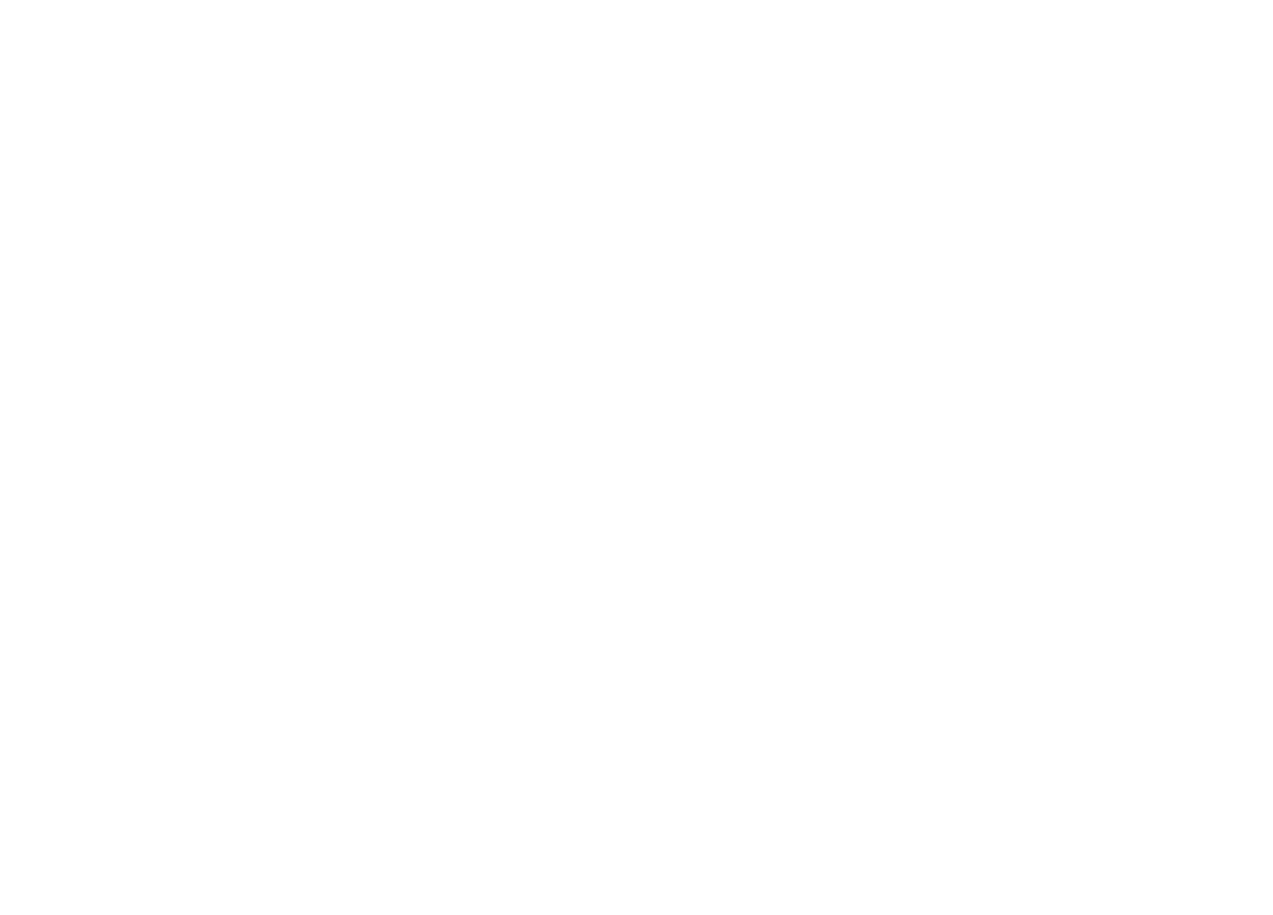
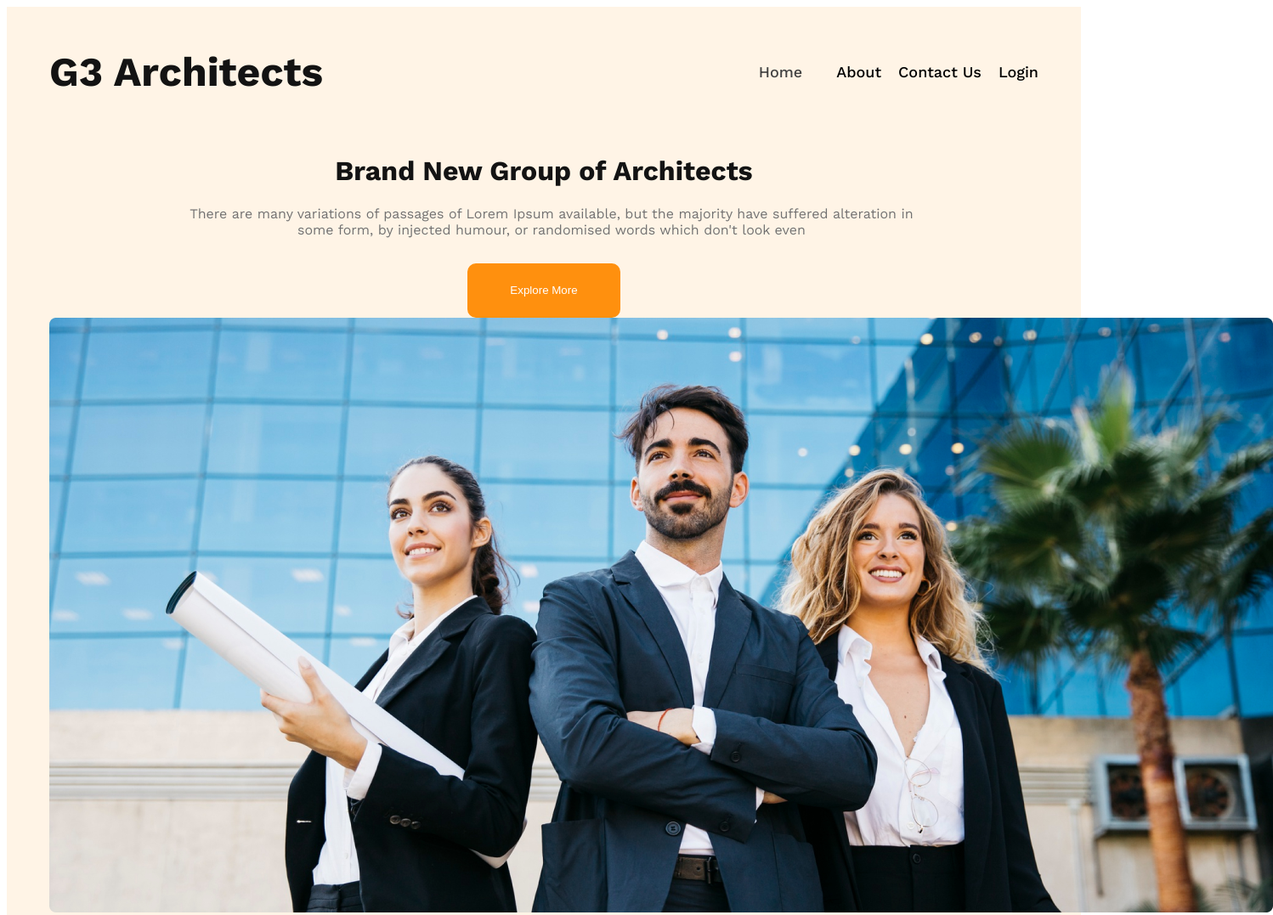
Before and after one commit to Mahidkarim/g3-architects-website, a plain HTML site: page index.html in a window 1280 px wide. Shown: the top 1077 px of the page at 85% size, 1498 px wide, since content can reach past the window. Before the commit the page ends 800 px from the top, so only its background shows below. Drawn offline with nearby package versions, Linux system fonts and the light colour scheme.

Commit message:
added the banner

```diff
--- a/index.html
+++ b/index.html
@@ -8,9 +8,31 @@
     <link rel="stylesheet" href="styles/style.css">
 </head>
 
-<body>
-    <header>
+<body class="work-sans-font">
+    <header class="header bg-color">
+        <nav>
+            <div class="navbar display-flex">
+                <h3 class="brand-name">G3 Architects</h3>
 
+                <ul class="nav-ul display-flex ">
+
+                    <li class="nav-li"><a href="" class="list-link dark-gray"> Home </a></li>
+                    <li class="nav-li"><a href="" class="list-link dark-gray"></a> About</li>
+                    <li class="nav-li"><a href="" class="list-link dark-gray"></a>Contact Us </li>
+                    <li class="nav-li"><a href="" class="list-link dark-gray"></a>Login</li>
+                </ul>
+            </div>
+        </nav>
+
+        <div class="banner">
+            <div class="banner-content">
+                <h1 class="banner-head">Brand New Group of Architects</h1>
+                <p class="banner-par">There are many variations of passages of Lorem Ipsum available, but the majority have suffered alteration in some form, by injected humour, or randomised words which don't look even</p>
+                <button class="primary-btn">Explore More</button>
+            </div>
+            <img src="images/banner.png" alt="" class="banner-img">
+
+        </div>
     </header>
 
     <main></main>
--- a/styles/style.css
+++ b/styles/style.css
@@ -0,0 +1,65 @@
+@import url('https://fonts.googleapis.com/css2?family=Work+Sans:ital,wght@0,100..900;1,100..900&display=swap');
+
+.work-sans-font {
+    font-family: "Work Sans", sans-serif;
+    font-optical-sizing: auto;
+    font-weight: 400px;
+    font-style: normal;
+}
+
+
+
+.nav-ul {
+    list-style: none;
+    font-size: 18px;
+    font-weight: 500;
+}
+
+.list-link {
+    text-decoration: none;
+    margin-right: 20px
+}
+.navbar{ justify-content: space-between;
+    align-items: center;
+}
+
+.brand-name{ font-size: 3rem;
+font-weight: bold;
+color: #131313;}
+
+
+
+/* shared style  */
+.display-flex {
+    display: flex;
+}
+.bg-color{ background-color:rgba(255, 144, 14, 0.1);}
+.dark-gray {color: #424242;}
+
+.navbar, .banner{ max-width: 1440px;
+margin: 0 50px;}
+
+/* banner-related-style */
+
+.banner-content{ max-width: 850px;
+    margin: 0 auto;
+    text-align: center;
+}
+
+.banner-head{ font: size 4em; ;
+font-weight: bold;
+color: #131313;
+}
+
+.banner-par{ font-size: 1rem;
+color: #727272;
+font-weight: 400;
+width: 868px;
+height: 52px; }
+
+.primary-btn{ width: 180px;
+height: 64px;
+background-color: #FF900E;
+color: #FFFFFF;
+border-radius: 10px;
+border: none;}
```
